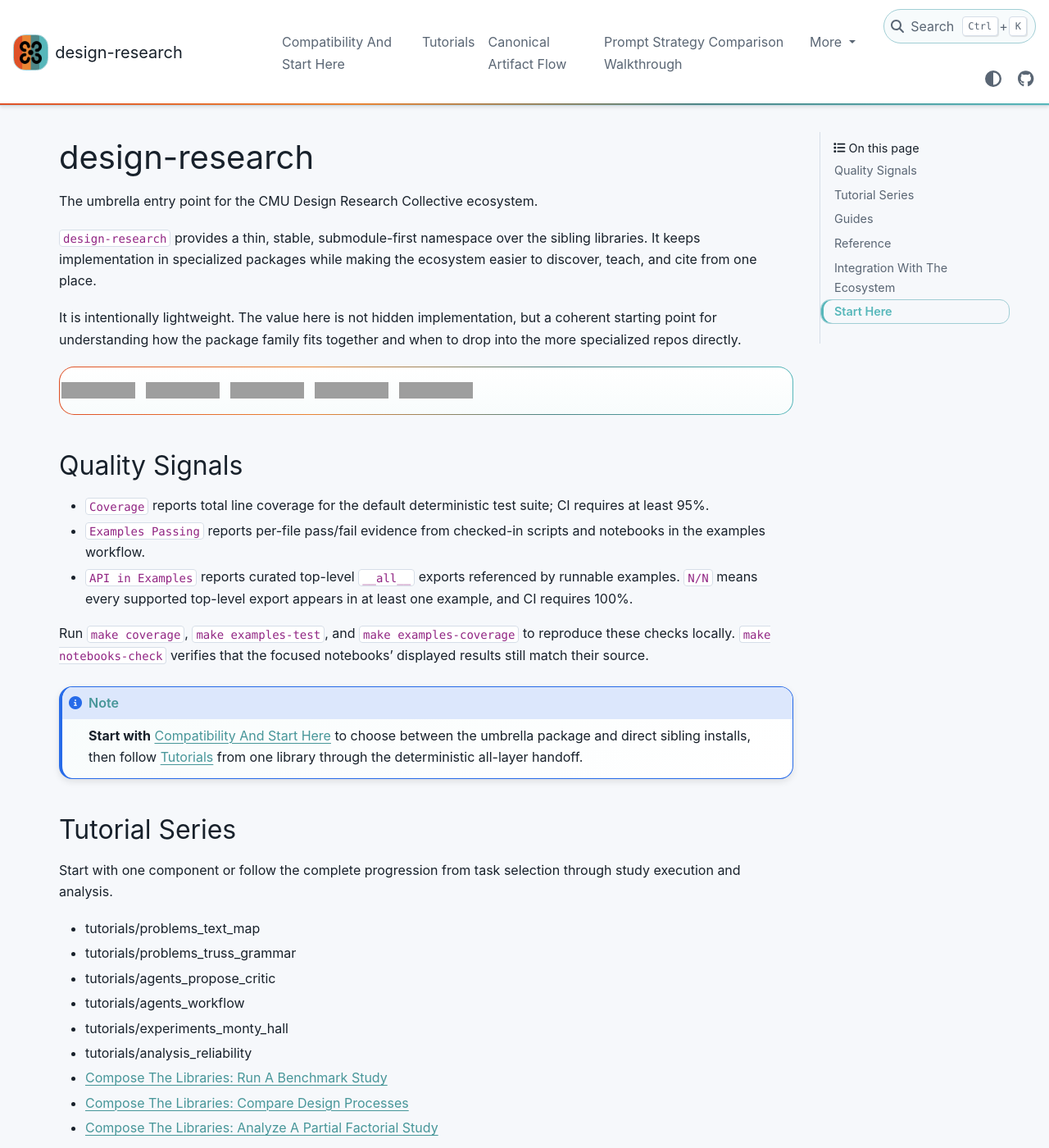
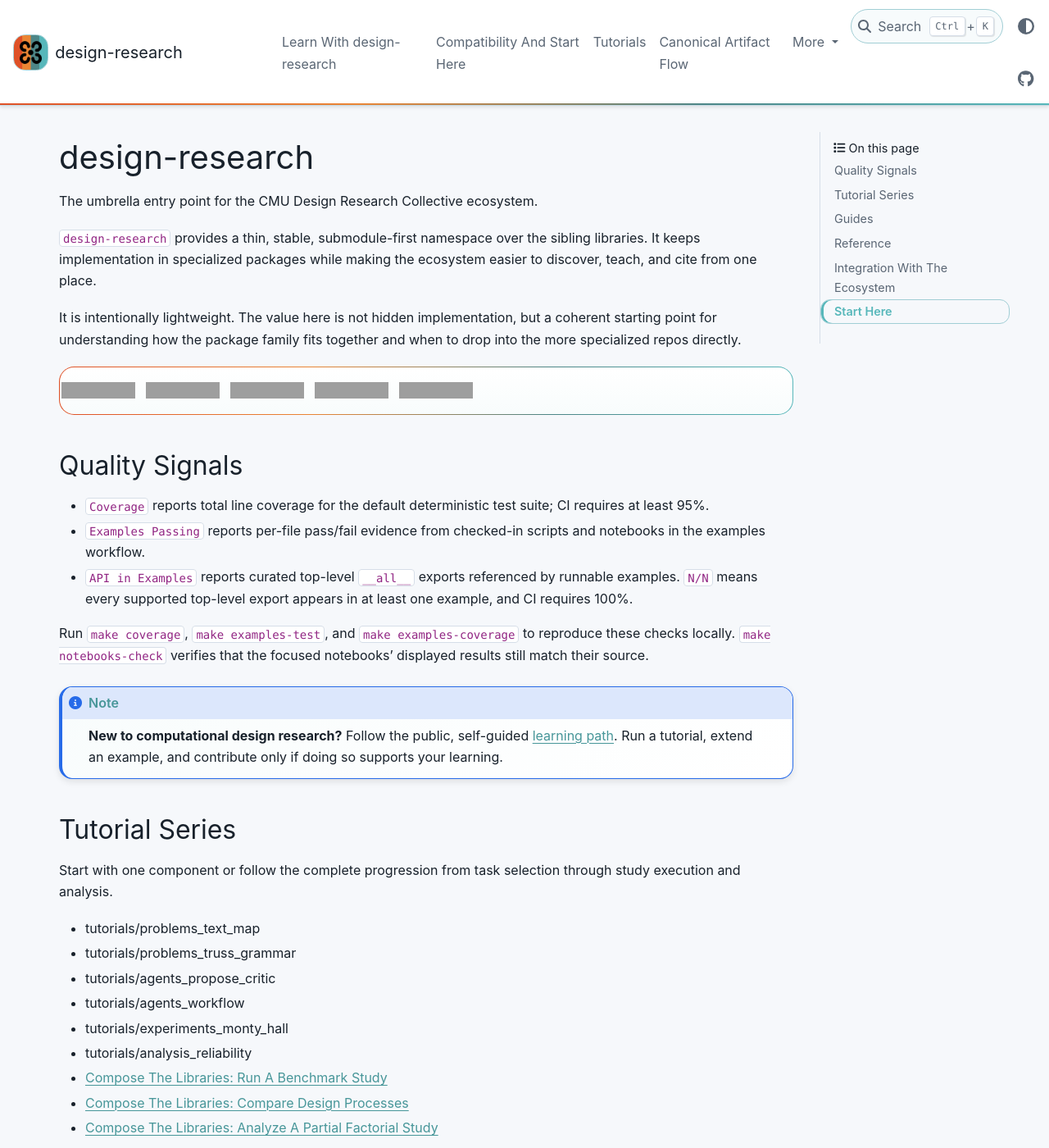
Before and after one commit to cmudrc/design-research, a Sphinx documentation site: the page built from docs/index.rst, in a window 1280 px wide and 1400 px high. Shown: the whole window at 82% size. Built offline with Sphinx 7.4.7 and the PyData theme 0.15.4, drawn with Linux system fonts in a browser that asks for light colours; pages that are not in the unit, such as notebooks, are missing from menus; some of the changed text lies outside the part shown; grey boxes are pictures that could not be loaded.

Commit message:
Add public self-guided learning path

```diff
--- a/docs/_static/custom.css
+++ b/docs/_static/custom.css
@@ -217,6 +217,47 @@
   font-weight: 700;
 }
 
+.drc-learning-hero,
+.drc-learning-finish {
+  margin: 1.5rem 0 2rem;
+  padding: 1.25rem 1.4rem;
+  border: 1px solid transparent;
+  border-radius: 1.15rem;
+  background:
+    linear-gradient(135deg, var(--drc-panel-elevated), var(--drc-panel-bg)) padding-box,
+    var(--drc-brand-gradient) border-box;
+}
+
+.drc-learning-hero p,
+.drc-learning-finish p {
+  margin-bottom: 0.6rem;
+}
+
+.drc-learning-hero p:last-child,
+.drc-learning-finish p:last-child {
+  margin-bottom: 0;
+}
+
+.drc-learning-hero a {
+  display: inline-flex;
+  margin: 0.25rem 0.65rem 0.15rem 0;
+  padding: 0.55rem 0.8rem;
+  border: 1px solid var(--drc-brand-border);
+  border-radius: 999px;
+  background: var(--drc-panel-bg);
+  font-weight: 700;
+  text-decoration: none;
+}
+
+.drc-learning-hero a:hover {
+  border-color: var(--drc-brand-strong);
+  background: var(--drc-brand-soft);
+}
+
+.drc-learning-finish {
+  border-left-color: var(--drc-brand-strong);
+}
+
 .drc-home-ecosystem {
   margin: 1.75rem 0 2rem;
   padding: 1rem;
@@ -246,7 +287,9 @@
   }
 
   .drc-home-badges,
-  .drc-home-ecosystem {
+  .drc-home-ecosystem,
+  .drc-learning-hero,
+  .drc-learning-finish {
     padding: 0.85rem;
   }
 }
--- a/docs/index.rst
+++ b/docs/index.rst
@@ -52,9 +52,9 @@
 
    .. note::
 
-      **Start with** :doc:`compatibility` to choose between the umbrella package
-      and direct sibling installs, then follow :doc:`tutorials/index` from one
-      library through the deterministic all-layer handoff.
+      **New to computational design research?** Follow the public,
+      self-guided :doc:`learning path <learn>`. Run a tutorial, extend an
+      example, and contribute only if doing so supports your learning.
 
 Tutorial Series
 ---------------
@@ -78,6 +78,7 @@
 Use these pages to understand the umbrella package, the shared namespace, and
 the recommended path through the ecosystem.
 
+- :doc:`learn`
 - :doc:`compatibility`
 - :doc:`tutorials/index`
 - :doc:`canonical_artifact_flow`
@@ -123,6 +124,7 @@
 Start Here
 ----------
 
+- :doc:`learn`
 - :doc:`compatibility`
 - :doc:`canonical_artifact_flow`
 - :doc:`prompt_framing_study`
@@ -139,6 +141,7 @@
    :maxdepth: 2
    :hidden:
 
+   learn
    compatibility
    tutorials/index
    canonical_artifact_flow
```
Also changed, not shown: README.md (+1 -0 lines), docs/learn.rst (added, +143 -0 lines).
